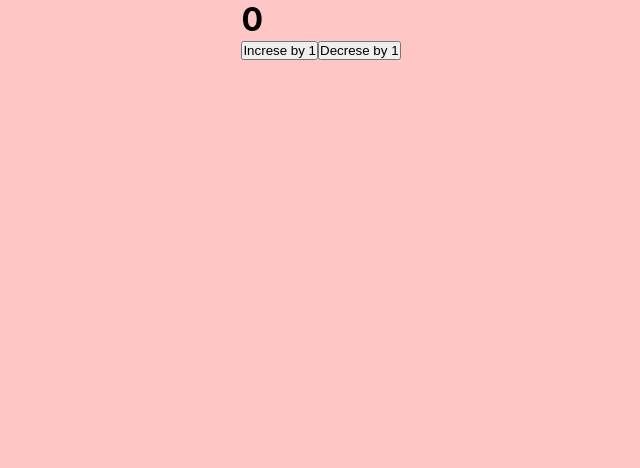
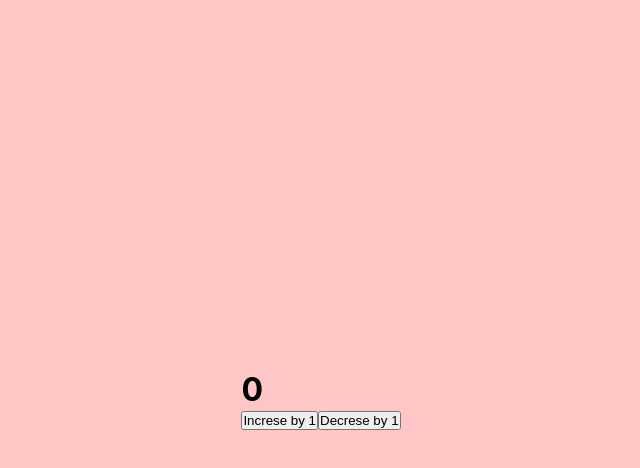
Before and after one commit to Joyin2/React-js-practice, a React (Create React App) app: page / in a window 1280 px wide. Shown: the top 468 px of the page, without its empty margins (319-959 px from the left). Built offline with nearby package versions, Linux system fonts and the light colour scheme.

Commit message:
use effect

```diff
--- a/src/App.js
+++ b/src/App.js
@@ -3,7 +3,7 @@ import React from 'react'
 // import UseStateToggle from './toggle/UseStateToggle'
 // import UseStateArray from "./hooks/UseStateArray"
 import Covid from './components/Covid'
-import UseEffect from './hooks/UseEffect'
+import UseEffect from './hooks/UseEffect/UseEffect'
 // import "./App.css"
 
 
--- a/src/index.css
+++ b/src/index.css
@@ -10,6 +10,8 @@ body {
   flex-direction: column;
   align-items: center;
   justify-content: center;
+  width: 100%;
+  height: 100vh;
 }
 
 *{
```
Also changed, not shown: src/hooks/UseEffect/UseEffect.js (renamed from src/hooks/UseEffect.js).
